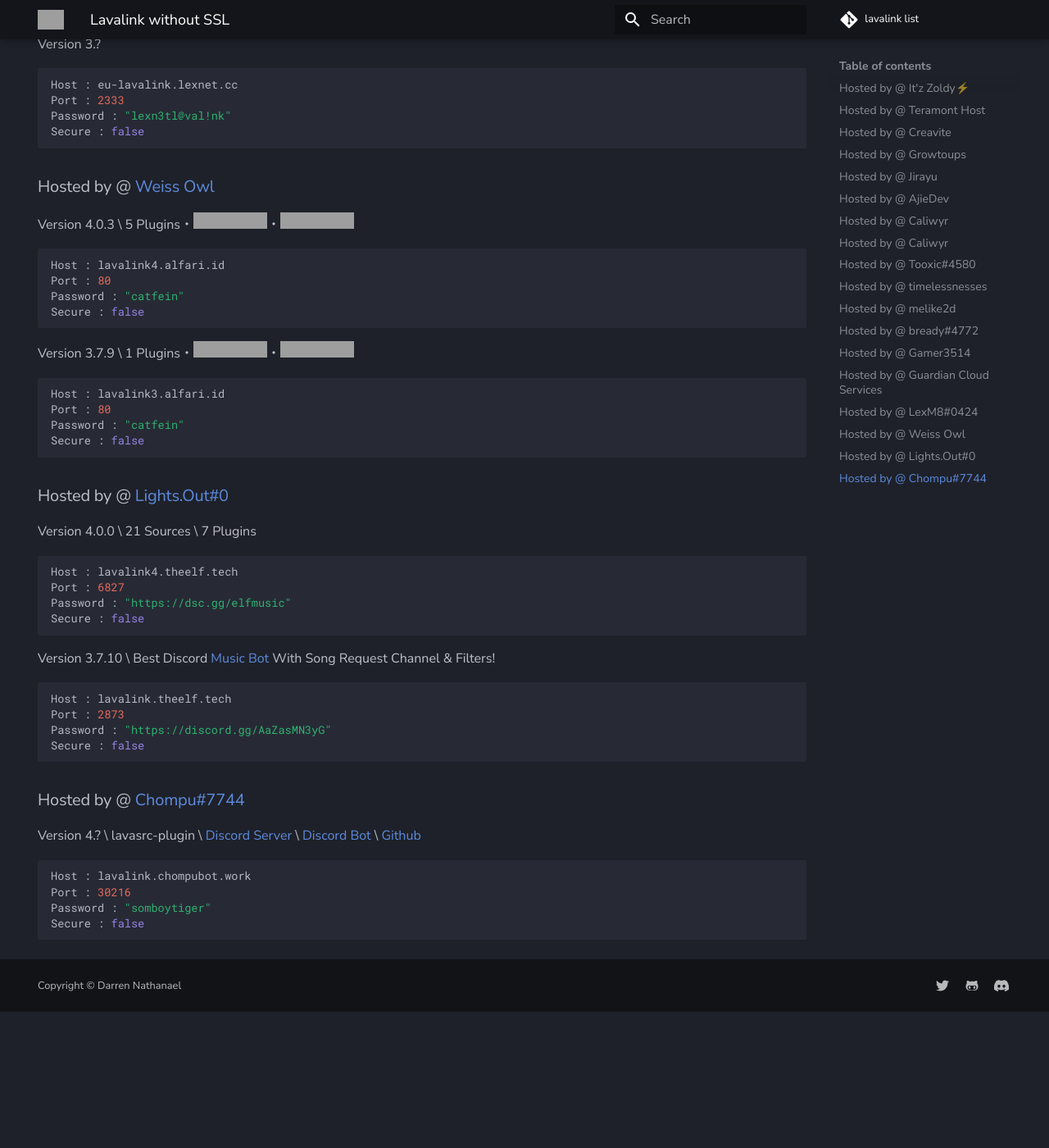
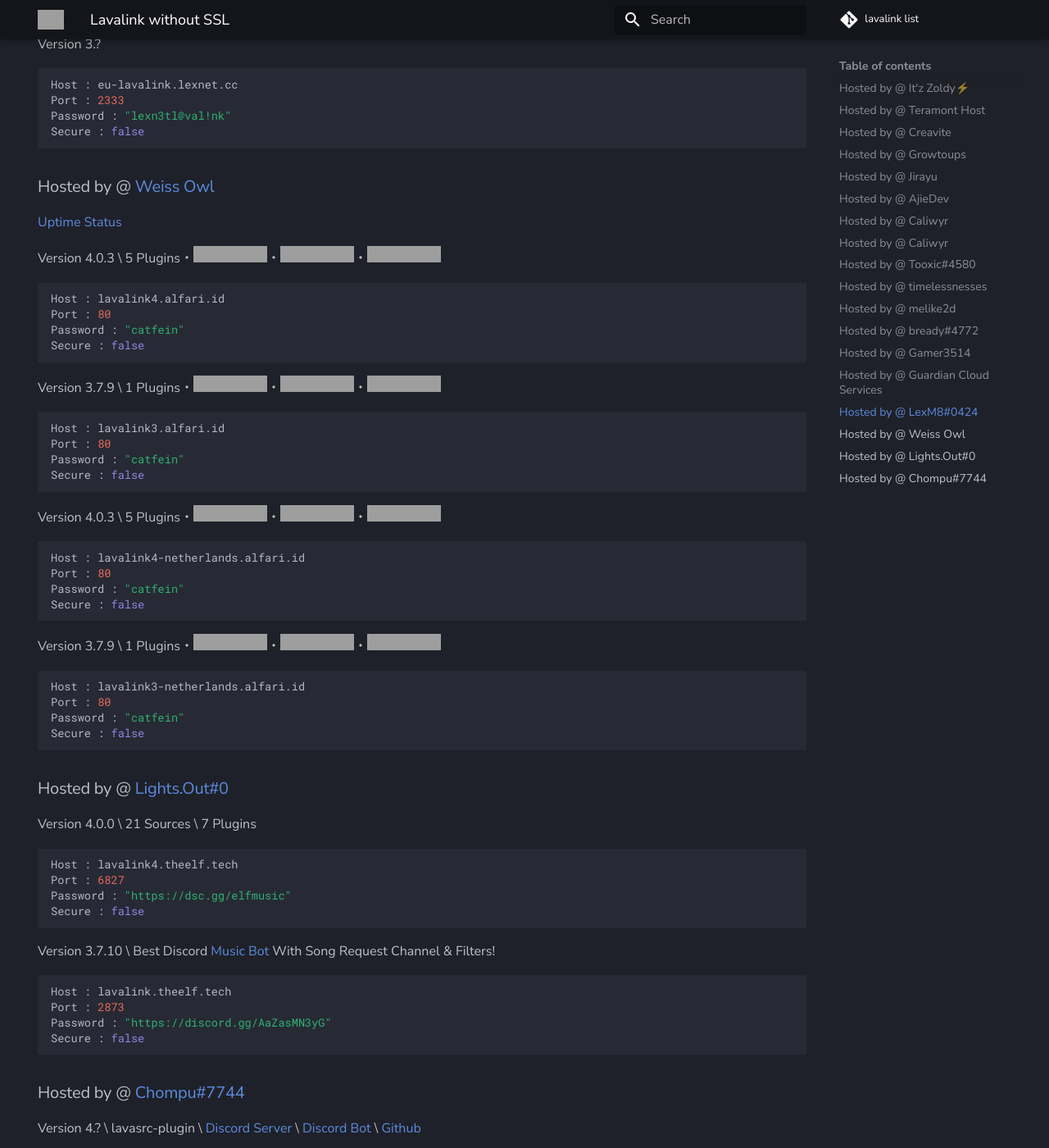
Before and after one commit to DarrenOfficial/lavalink-list, an MkDocs documentation site: the page built from docs/NoSSL/lavalink-without-ssl.md, in a window 1280 px wide and 1400 px high, scrolled down 4625 px. Shown: the whole window at 82% size. Built offline with MkDocs 1.6.1 and Material for MkDocs 9.7.7, drawn with Linux system fonts in a browser that asks for light colours; comment, search, counter and statistics services are not loaded; before the commit the page ends 5859 px from its top, so only the background shows below that; grey boxes are pictures that could not be loaded.

Commit message:
Update lavalink-without-ssl.md

````diff
--- a/docs/NoSSL/lavalink-without-ssl.md
+++ b/docs/NoSSL/lavalink-without-ssl.md
@@ -215,8 +215,9 @@ Secure : false
 ```
 
 ### Hosted by @ [Weiss Owl](https://discord.alfari.id)
+[Uptime Status](https://kuma.alfari.id)
 
-Version 4.0.3 \ 5 Plugins・![Uptime](https://status.alfari.id/api/badge/7/uptime)・![Ping](https://status.alfari.id/api/badge/7/ping)
+Version 4.0.3 \ 5 Plugins・![Uptime](https://status.alfari.id/api/badge/7/uptime)・![Ping](https://status.alfari.id/api/badge/7/ping)・![Status](https://status.alfari.id/api/badge/7/status)
 ```bash
 Host : lavalink4.alfari.id
 Port : 80
@@ -224,9 +225,25 @@ Password : "catfein"
 Secure : false
 ```
 
-Version 3.7.9 \ 1 Plugins・![Uptime](https://status.alfari.id/api/badge/6/uptime)・![Ping](https://status.alfari.id/api/badge/6/ping)
+Version 3.7.9 \ 1 Plugins・![Uptime](https://status.alfari.id/api/badge/6/uptime)・![Ping](https://status.alfari.id/api/badge/6/ping)・![Status](https://status.alfari.id/api/badge/6/status)
 ```bash
 Host : lavalink3.alfari.id
+Port : 80
+Password : "catfein"
+Secure : false
+```
+
+Version 4.0.3 \ 5 Plugins・![Uptime](https://status.alfari.id/api/badge/31/uptime)・![Ping](https://status.alfari.id/api/badge/31/ping)・![Status](https://status.alfari.id/api/badge/31/status)
+```bash
+Host : lavalink4-netherlands.alfari.id
+Port : 80
+Password : "catfein"
+Secure : false
+```
+
+Version 3.7.9 \ 1 Plugins・![Uptime](https://status.alfari.id/api/badge/29/uptime)・![Ping](https://status.alfari.id/api/badge/29/ping)・![Status](https://status.alfari.id/api/badge/29/status)
+```bash
+Host : lavalink3-netherlands.alfari.id
 Port : 80
 Password : "catfein"
 Secure : false
````
